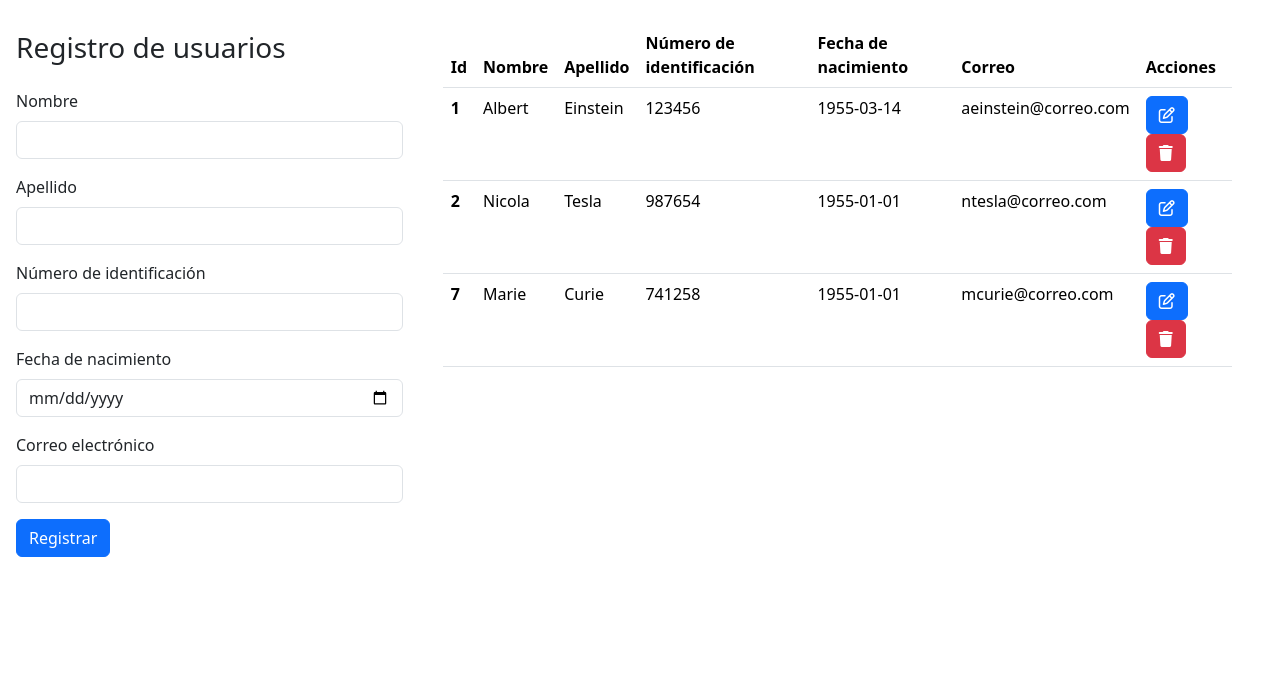
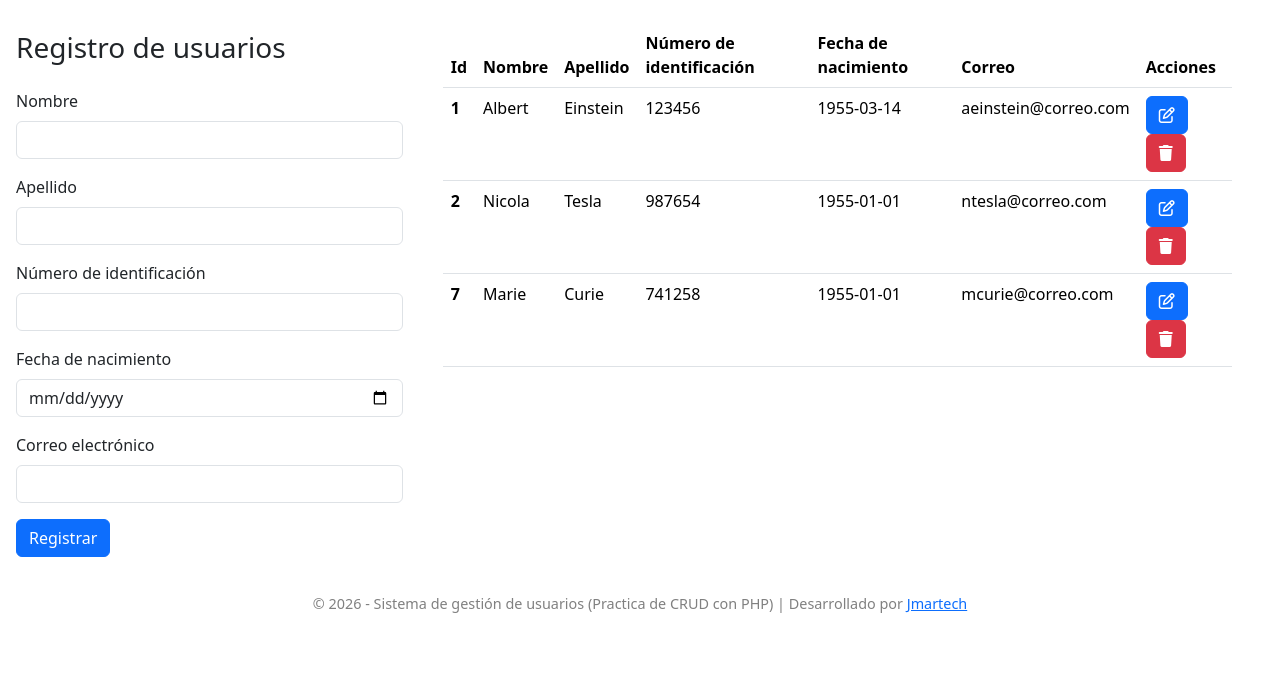
Before and after one commit to johnjmg/crud-usuarios, a PHP site: page / in a window 1280 px wide. Shown: the part 105-800 px from the top of the page. Run offline with PHP 8.4, Linux system fonts and the light colour scheme; data comes from the database, SQL or seed files in the repository; some libraries are stand-ins or nearby versions.

Commit message:
agregar footer

```diff
--- a/index.php
+++ b/index.php
@@ -114,5 +114,9 @@
 
     <!-- Bootstrap functions js-->
     <script src="https://cdn.jsdelivr.net/npm/bootstrap@5.3.3/dist/js/bootstrap.bundle.min.js" integrity="sha384-YvpcrYf0tY3lHB60NNkmXc5s9fDVZLESaAA55NDzOxhy9GkcIdslK1eN7N6jIeHz" crossorigin="anonymous"></script>
+
+    <footer style="text-align: center; margin-top: 20px; font-size: 0.9em; color: gray;">
+        <p>© <?php echo date('Y'); ?> - Sistema de gestión de usuarios (Practica de CRUD con PHP) | Desarrollado por <a href="https://github.com/johnjmg">Jmartech</a></p>
+    </footer>
 </body>
 </html>
```
